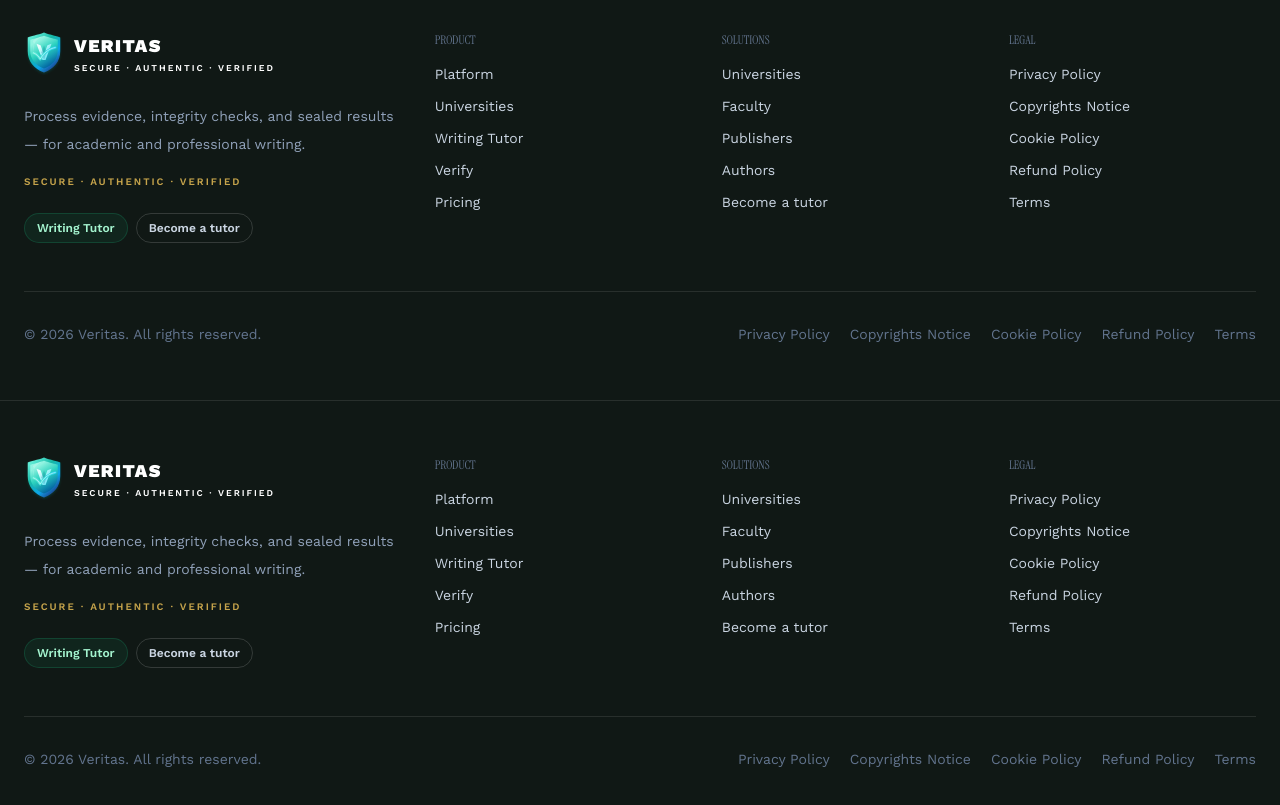
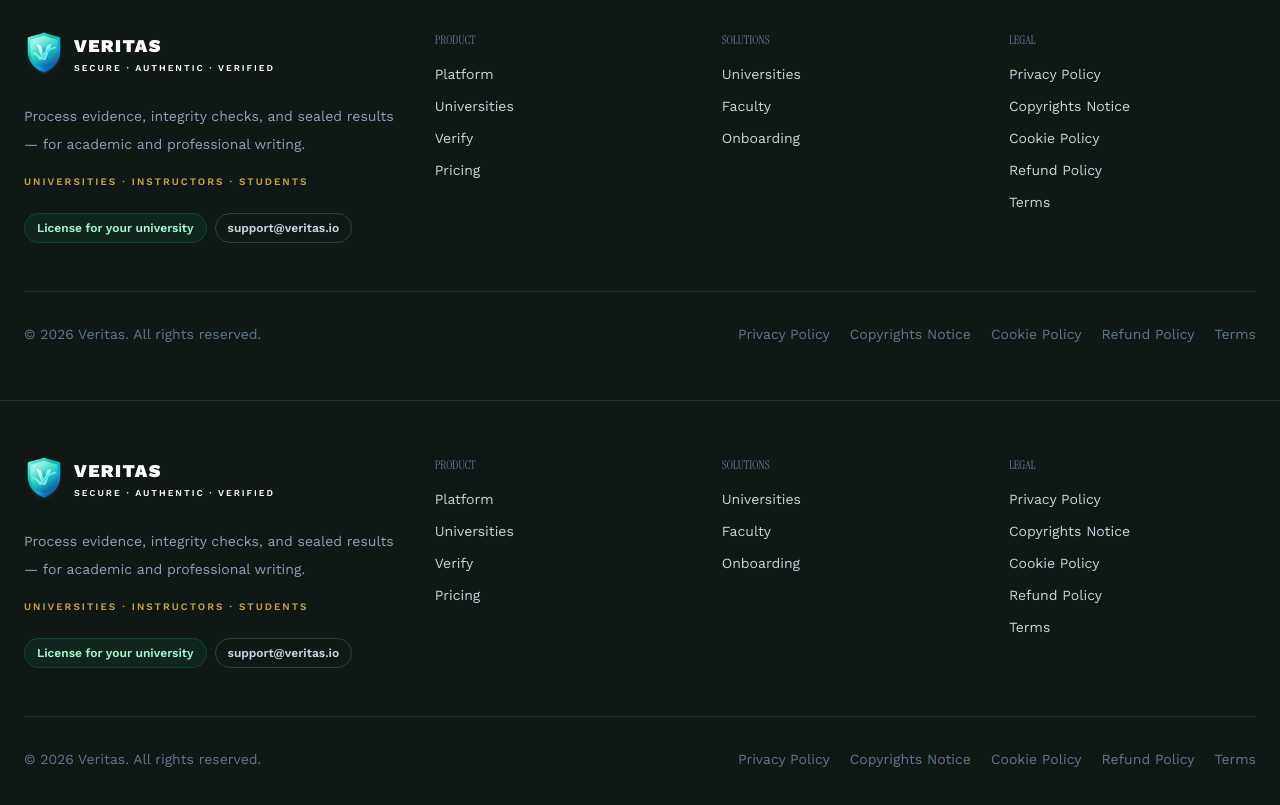
Before and after one commit to heidif24/veritas, a Next.js app: page /fairness in a window 1280 px wide. Shown: the part 940-1745 px from the top of the page. Built offline with nearby package versions, Linux system fonts and the light colour scheme.

Commit message:
University-only: site footer without tutor/publisher links

```diff
--- a/app/components/site-footer.tsx
+++ b/app/components/site-footer.tsx
@@ -13,7 +13,6 @@ export function SiteFooter() {
       links: [
         { label: t("footer.platform"), href: "/platform" },
         { label: t("nav.universities"), href: "/universities" },
-        { label: "Writing Tutor", href: "/student/coaching" },
         { label: t("nav.verify"), href: "/verify" },
         { label: t("nav.pricing"), href: "/pricing" },
       ],
@@ -23,9 +22,7 @@ export function SiteFooter() {
       links: [
         { label: t("nav.universities"), href: "/universities" },
         { label: t("footer.faculty"), href: "/instructor/courses" },
-        { label: t("nav.publishers"), href: "/publishers" },
-        { label: t("nav.authors"), href: "/authors" },
-        { label: "Become a tutor", href: "/tutor/onboarding" },
+        { label: t("footer.onboarding"), href: "/onboarding?intent=institution" },
       ],
     },
     {
@@ -50,15 +47,21 @@ export function SiteFooter() {
             </div>
             <p className="mt-5 max-w-sm text-sm leading-7 text-slate-400">{t("footer.tagline")}</p>
             <p className="mt-4 text-[10px] font-semibold uppercase tracking-[0.2em] text-[#C5A34B]">
-              Secure · Authentic · Verified
+              Universities · Instructors · Students
             </p>
             <div className="mt-6 flex flex-wrap gap-2">
-              <Link href="/student/coaching" className="rounded-full border border-[#167451]/40 bg-[#167451]/15 px-3 py-1.5 text-xs font-semibold text-emerald-200 transition hover:bg-[#167451]/30">
-                Writing Tutor
+              <Link
+                href="/onboarding?intent=institution"
+                className="rounded-full border border-[#167451]/40 bg-[#167451]/15 px-3 py-1.5 text-xs font-semibold text-emerald-200 transition hover:bg-[#167451]/30"
+              >
+                License for your university
               </Link>
-              <Link href="/tutor/onboarding" className="rounded-full border border-white/15 px-3 py-1.5 text-xs font-semibold text-slate-300 transition hover:bg-white/5">
-                Become a tutor
-              </Link>
+              <a
+                href="mailto:support@veritas.io"
+                className="rounded-full border border-white/15 px-3 py-1.5 text-xs font-semibold text-slate-300 transition hover:bg-white/5"
+              >
+                support@veritas.io
+              </a>
             </div>
           </div>
 
```
